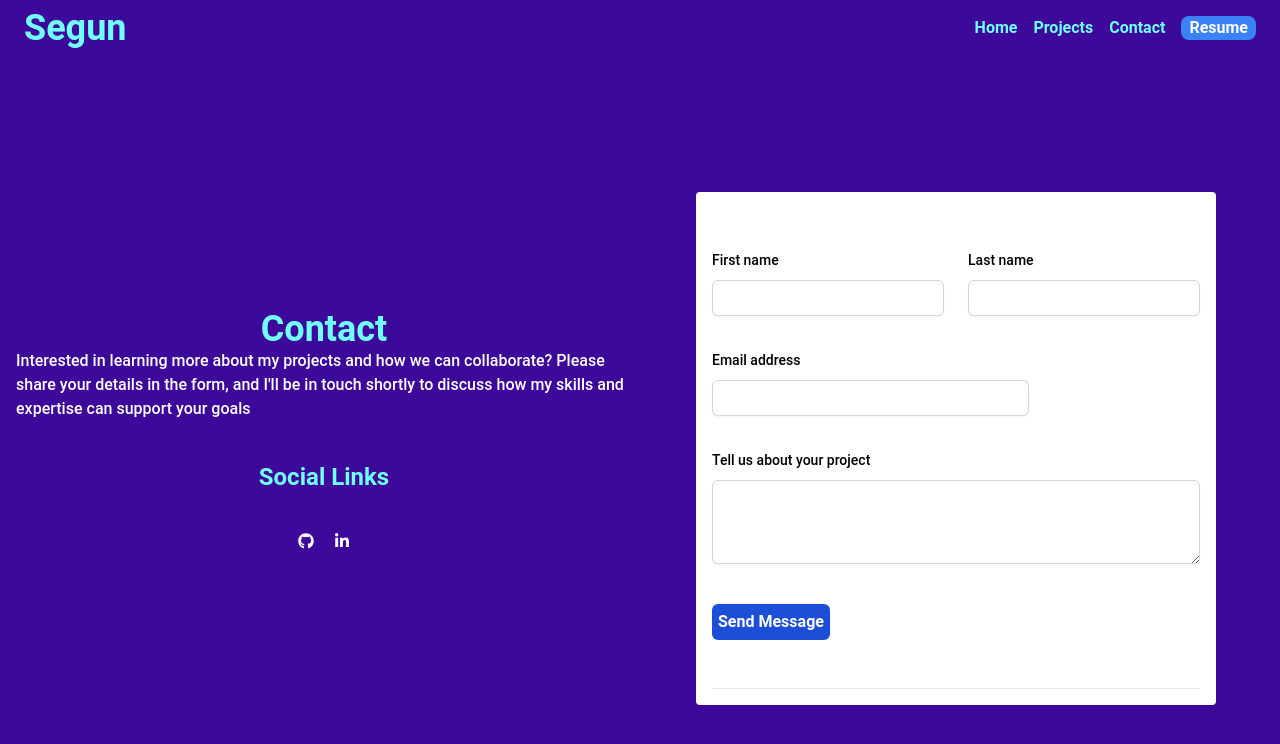
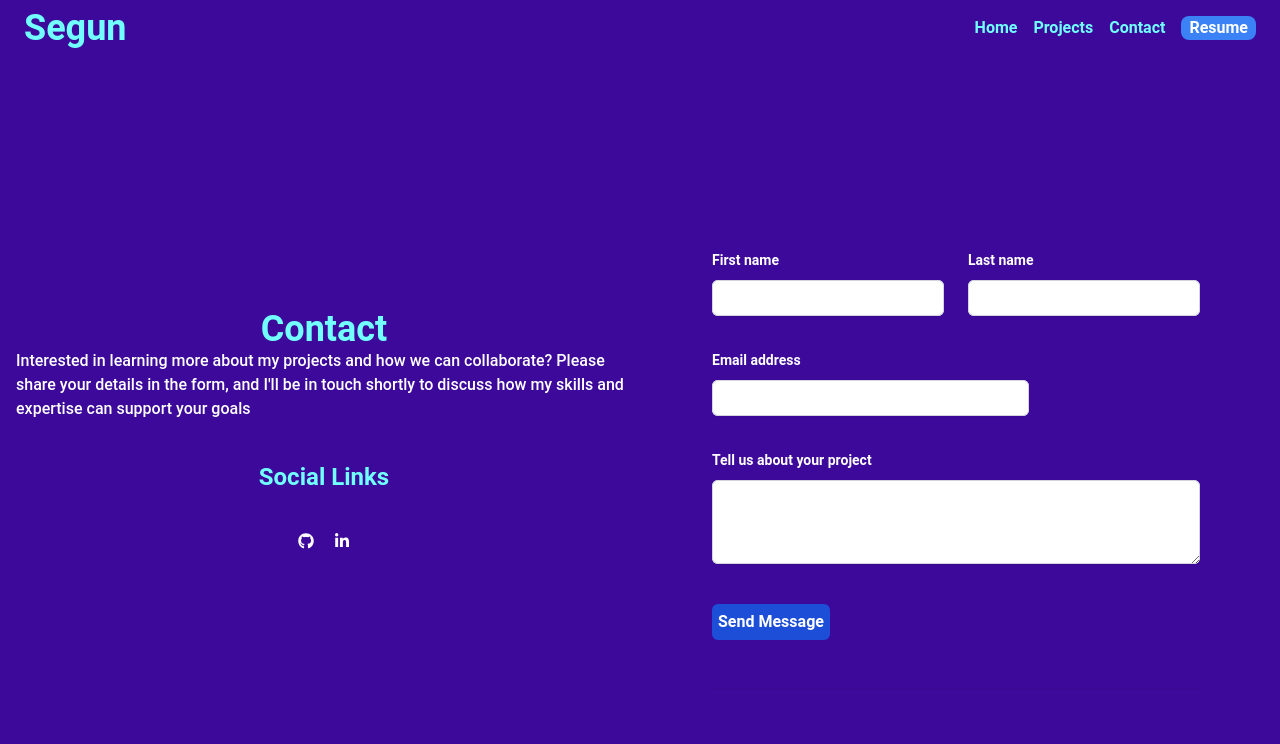
Before and after one commit to Segzyp1000/porfolio, a React (Vite) app: page /contact in a window 1280 px wide. Shown: the top 744 px of the page. Built offline with nearby package versions, Linux system fonts and the light colour scheme.

Commit message:
added new style

```diff
--- a/src/pages/ContactPage.jsx
+++ b/src/pages/ContactPage.jsx
@@ -39,13 +39,13 @@ const ContactPage = () => {
 
       <div>
         <form action="https://formspree.io/f/mjvnkeqy" method="post">
-          <div className="space-y-12 bg-white p-4 mx-12 mt-10 rounded">
+          <div className="space-y-12 p-4 mx-12 mt-10 rounded">
             <div className="border-b border-gray-900/10 pb-12">
               <div className="mt-10 grid grid-cols-1 gap-x-6 gap-y-8 sm:grid-cols-6">
                 <div className="sm:col-span-3">
                   <label
                     for="first-name"
-                    className="block text-sm font-medium leading-6 text-black"
+                    className="block text-sm font-bold leading-6 text-white"
                   >
                     First name
                   </label>
@@ -63,7 +63,7 @@ const ContactPage = () => {
                 <div className="sm:col-span-3">
                   <label
                     for="last-name"
-                    className="block text-sm font-medium leading-6 text-black"
+                    className="block text-sm font-bold leading-6 text-white "
                   >
                     Last name
                   </label>
@@ -81,7 +81,7 @@ const ContactPage = () => {
                 <div className="sm:col-span-4">
                   <label
                     for="email"
-                    className="block text-sm font-medium leading-6 text-black"
+                    className="block text-sm font-bold leading-6 text-white"
                   >
                     Email address
                   </label>
@@ -98,7 +98,7 @@ const ContactPage = () => {
                 <div className="col-span-full">
                   <label
                     for="about"
-                    className="block text-sm font-medium leading-6 text-black"
+                    className="block text-sm font-bold leading-6 text-white"
                   >
                     Tell us about your project
                   </label>
```
